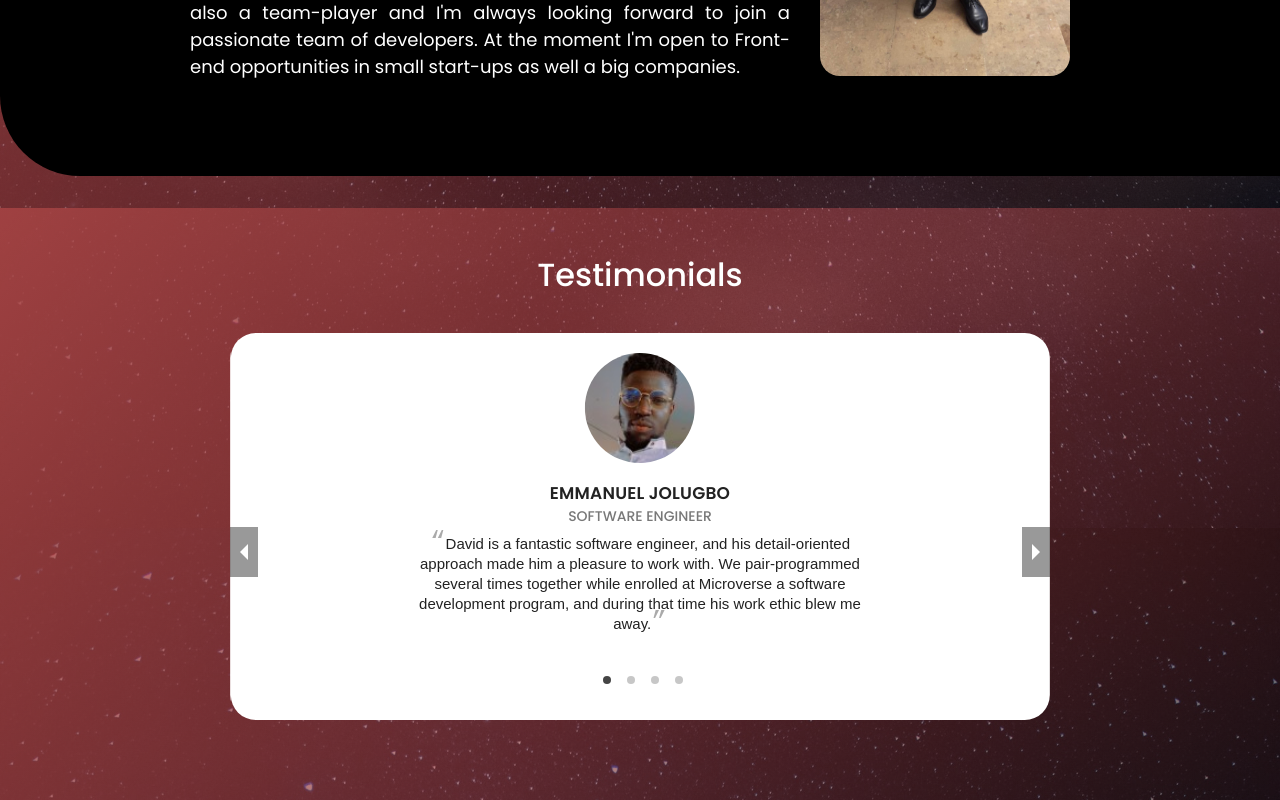
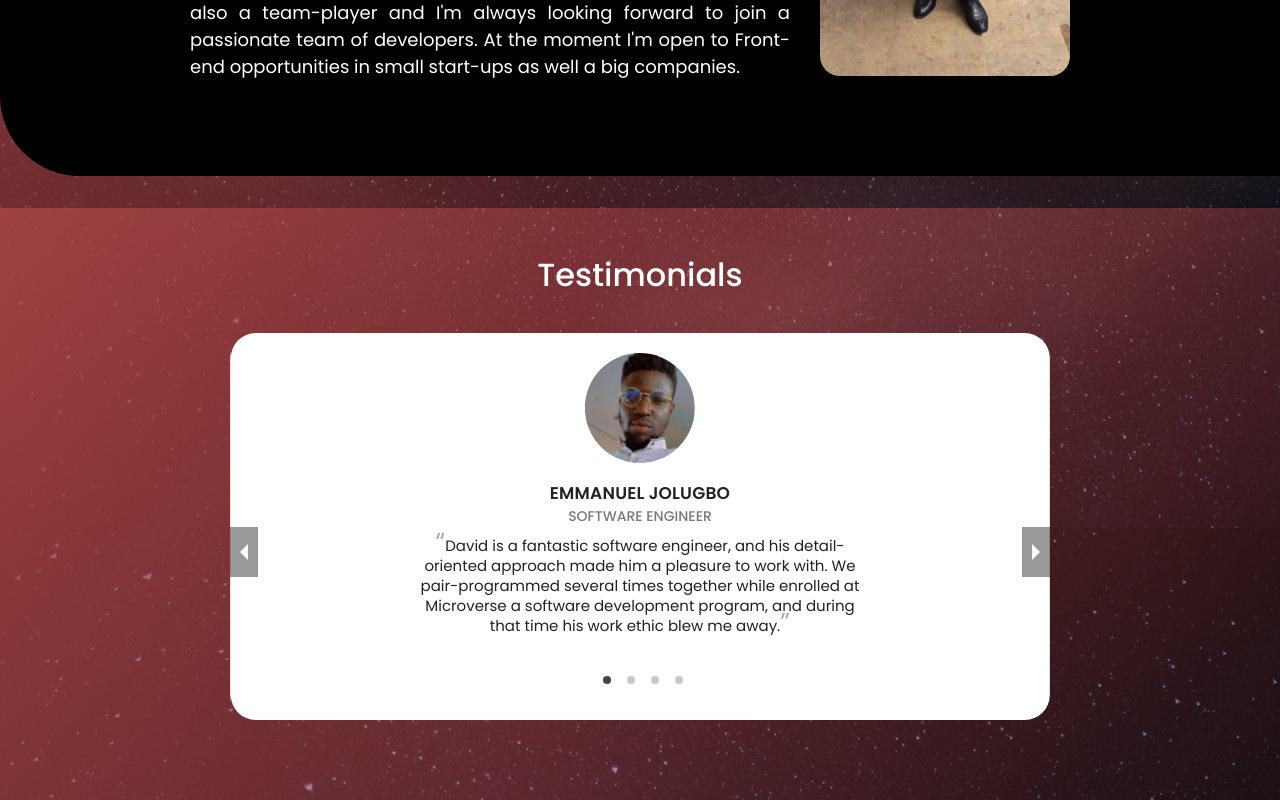
Before and after one commit to daudi13/daudi, a React (Create React App) app: page / in a window 1280 px wide. Shown: the part 1480-2280 px from the top of the page. Built offline with nearby package versions, Linux system fonts and the light colour scheme.

Commit message:
update testimonial changes

```diff
--- a/src/components/Testimonials/Testimonials.css
+++ b/src/components/Testimonials/Testimonials.css
@@ -25,6 +25,7 @@
   padding-top: 6%;
   padding-bottom: 8%;
   height: 286px;
+  font-family: "Poppins",sans-serif;
 }
 
 .carousel .control-dots {
@@ -57,7 +58,6 @@
   line-height: 20px !important;
   color: #222;
   font-size: 15px;
-  font-family: sans-serif;
   max-height: 67px;
 }
 
@@ -65,7 +65,6 @@
   content: "“";
   color: #aaa;
   font-size: 26px;
-  font-family: monospace;
   font-weight: 100;
 }
 
@@ -73,7 +72,6 @@
   content: "”";
   color: #aaa;
   font-size: 26px;
-  font-family: monospace;
   font-weight: 100;
   line-height: 0;
 }
--- a/src/components/Testimonials/Testimonials.js
+++ b/src/components/Testimonials/Testimonials.js
@@ -45,7 +45,7 @@ const Testimonials = () => {
             <h3>Nemwel Nyandoro</h3>
             <h4>Front-end Developer</h4>
             <p>
-              David played the role of the team leader in a project that we worked on while students at Microverse and aside from his technical skills his people skills shined. He is an empathetic team leader who understands that things are not always easy for everyone and he uses his communication skills to encourage you and helps you come to par with the rest of the team.
+              David played the role of the team leader in a project that we worked on while students at Microverse and aside from his technical skills his people skills shined. He is an empathetic team leader who understands things that are not always easy for everyone...
             </p>
           </div>
       </div>
```
